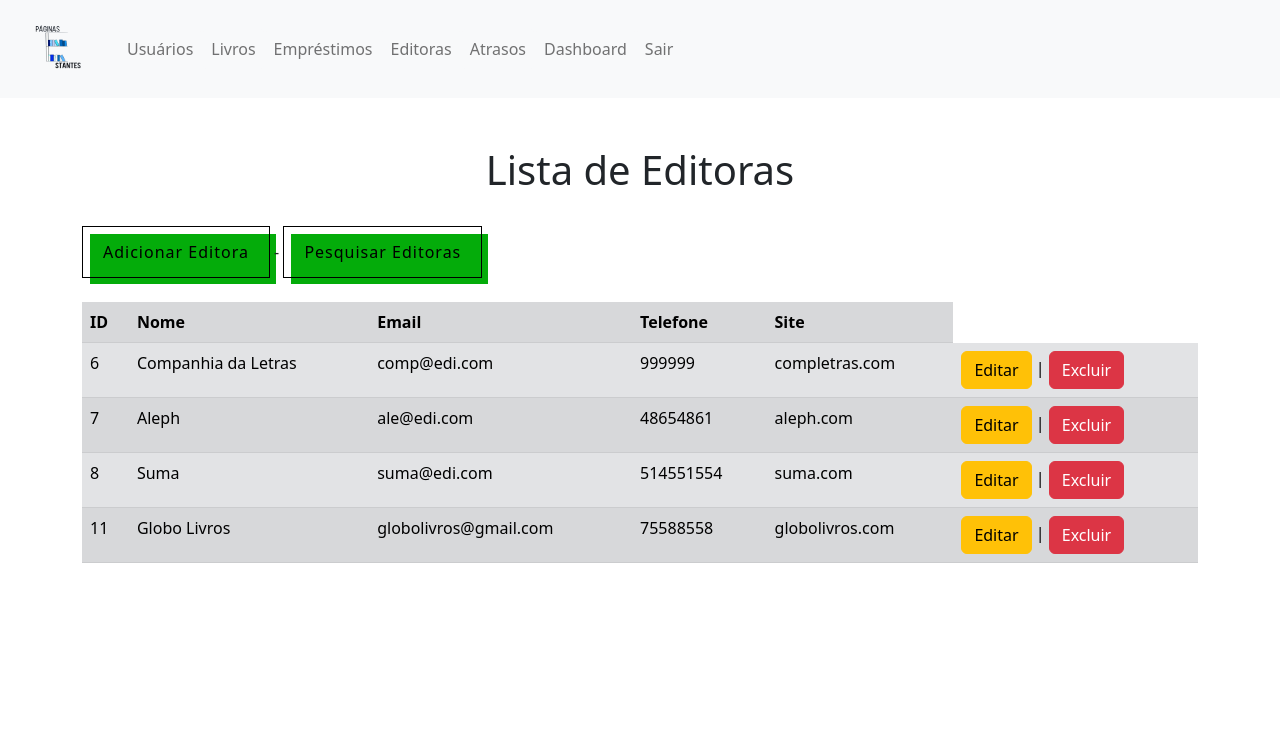
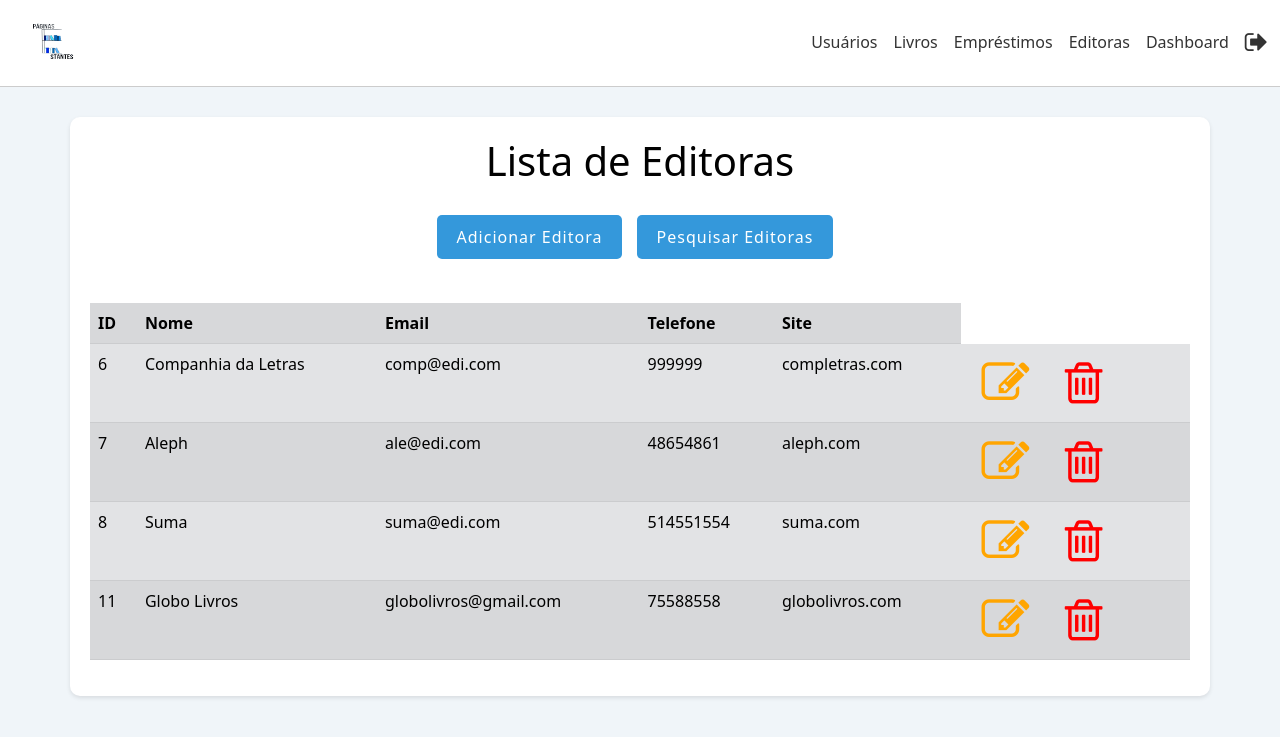
Before and after one commit to PedroLucas3542/LocadoraLivros, a PHP site: page /editoras.php in a window 1280 px wide. Shown: the top 737 px of the page. Run offline with PHP 8.4, Linux system fonts and the light colour scheme; the visitor is signed in with stand-in values (Sample User, id 1); data comes from the database, SQL or seed files in the repository.

Commit message:
keep going

```diff
--- a/ProjetoWDA/editoras.php
+++ b/ProjetoWDA/editoras.php
@@ -16,34 +16,167 @@ if (!isset($_SESSION['loggedin']) || $_SESSION['loggedin'] !== true) {
 	<link rel="stylesheet" href="css/bootstrap.min.css">
 	<link rel="stylesheet" href="style.css">
 	<script src="js/bootstrap.bundle.min.js"></script>
+	<style>
+        html{
+            background-color: #f0f5f9;
+        }
+
+        .navbar {
+            background-color: #fff;
+            border-bottom: 1px solid #ccc;
+        }
+
+        .navbar-brand {
+            margin-right: 10px;
+            font-weight: bold;
+        }
+
+        .navbar-toggler {
+            border: none;
+        }
+
+        .navbar-nav .nav-link {
+            color: #333;
+        }
+
+        .navbar-nav .nav-link:hover {
+            color: #888;
+        }
+
+        .navbar-nav .nav-item:last-child .nav-link {
+            padding-right: 0;
+        }
+
+        .nav-link i {
+            font-size: 25px;
+        }
+
+        .fundo {
+            background-color: #f0f5f9;
+            padding-top: 30px;
+            padding-bottom: 30px;
+        }
+
+        .container {
+            background-color: #fff;
+            padding: 20px;
+            border-radius: 10px;
+            box-shadow: 0 2px 4px rgba(0, 0, 0, 0.1);
+        }
+
+        h1 {
+            color: #010101;
+            margin-bottom: 30px;
+        }
+
+        .button-background-move {
+            background-color: #3498db;
+            color: #fff;
+            border: none;
+            padding: 10px 20px;
+            border-radius: 5px;
+            transition: background-color 0.3s;
+            margin-right: 10px;
+        }
+
+        .button-background-move:hover {
+            background-color: #2980b9;
+        }
+
+        .table {
+            margin-top: 20px;
+        }
+
+        th {
+            background-color: #3498db;
+            color: #fff;
+        }
+
+        td a {
+            color: #fff;
+            margin-right: 5px;
+        }
+
+        td a.btn-warning {
+            background-color: #f39c12;
+        }
+
+        td a.btn-danger {
+            background-color: #e74c3c;
+        }
+
+        @media (max-width: 768px) {
+            .navbar-brand img {
+                width: 80px;
+                height: 60px;
+            }
+
+            .button-background-move {
+                font-size: 14px;
+            }
+
+			.container {
+				width: 110px;
+                height: 90px;
+			}
+        }
+
+        @media (max-width: 576px) {
+            .navbar-brand img {
+                width: 60px;
+                height: 40px;
+            }
+
+            .button-background-move {
+                font-size: 12px;
+                padding: 8px 16px;
+            }
+        }
+    </style>
+<link rel="stylesheet" href="https://cdnjs.cloudflare.com/ajax/libs/font-awesome/4.7.0/css/font-awesome.min.css">
 </head>
 <body>
-<nav class="navbar navbar-expand-lg bg-light">
+<nav class="navbar navbar-expand-lg navbar-light">
     <div class="container-fluid">
         <a class="navbar-brand" href="#">
-      		<img src="logo.png" alt="Bootstrap" width="90" height="72">
+            <img src="logo.png" width="80" height="60">
         </a>
-          <button class="navbar-toggler" type="button" data-bs-toggle="collapse" data-bs-target="#navbarNavAltMarkup" aria-controls="navbarNavAltMarkup" aria-expanded="false" aria-label="Toggle navigation">
+        <button class="navbar-toggler" type="button" data-bs-toggle="collapse" data-bs-target="#navbarNav"
+                aria-controls="navbarNav" aria-expanded="false" aria-label="Toggle navigation">
             <span class="navbar-toggler-icon"></span>
         </button>
-          <div class="collapse navbar-collapse" id="navbarNavAltMarkup">
-            <div class="navbar-nav">
-              <a class="nav-link btn btn-light" href="usuarios.php">Usuários</a>
-			  <a class="nav-link btn btn-light" href="livros.php">Livros</a>
-			  <a class="nav-link btn btn-light" href="emprestimos.php">Empréstimos</a>
-			  <a class="nav-link btn btn-light" href="editoras.php">Editoras</a>
-			  <a class="nav-link btn btn-light" href="atrasos.php">Atrasos</a>
-			  <a class="nav-link btn btn-light" href="dashboard.php" class="dashboard-button">Dashboard</a>
-			  <a class="nav-link btn btn-light" href="logout.php">Sair</a>
-            </div>
+        <div class="collapse navbar-collapse justify-content-end" id="navbarNav">
+            <ul class="navbar-nav">
+                <li class="nav-item">
+                    <a class="nav-link" href="usuarios.php">Usuários</a>
+                </li>
+                <li class="nav-item">
+                    <a class="nav-link" href="livros.php">Livros</a>
+                </li>
+                <li class="nav-item">
+                    <a class="nav-link" href="emprestimos.php">Empréstimos</a>
+                </li>
+                <li class="nav-item">
+                    <a class="nav-link" href="editoras.php">Editoras</a>
+                </li>
+                <li class="nav-item">
+                    <a class="nav-link" href="dashboard.php">Dashboard</a>
+                </li>
+                <li class="nav-item">
+                    <a class="nav-link" href="logout.php">
+                        <i class="fa fa-sign-out"></i>
+                    </a>
+                </li>
+            </ul>
         </div>
     </div>
 </nav>
-	  <br><br>
+
+	  <div class="fundo">
 	  <div class="container">
       <center><h1>Lista de Editoras</h1></center>
-	  <br>
-	  <a href="adicionareditora.php"><button type="button" class="button-background-move">Adicionar Editora</button></a> - <a href="pesquisaeditoras.php"><button type="button" class="button-background-move">Pesquisar Editoras</button></a><br><br>
+
+	  <center><a href="adicionareditora.php"><button type="button" class="button-background-move">Adicionar Editora</button></a> <a href="pesquisaeditoras.php"><button type="button" class="button-background-move">Pesquisar Editoras</button></a></center><br>
 	<table class="table table-secondary table-striped">
 		<tr>
 			<th>ID</th>
@@ -67,7 +200,7 @@ if (!isset($_SESSION['loggedin']) || $_SESSION['loggedin'] !== true) {
 					echo "<td>".$row["email"]."</td>";
 					echo "<td>".$row["telefone"]."</td>";
 					echo "<td>".$row["site"]."</td>";
-					echo "<td><a href='editaeditora.php?id=".$row["id"]."' class='btn btn-warning'>Editar</a> | <a href='excluireditora.php?id=".$row["id"]."' class='btn btn-danger'>Excluir</a></td>";
+					echo "<td><a href='editaeditora.php?id=".$row["id"]."' class='btn'><i class='fa fa-edit' style='font-size:48px;color:orange'></i></a> <a href='excluireditora.php?id=".$row["id"]."' class='btn'><i class='fa fa-trash-o' style='font-size:48px;color:red'></i></a></td>";
 					echo "</tr>";
 				}
 			} else {
@@ -78,5 +211,6 @@ if (!isset($_SESSION['loggedin']) || $_SESSION['loggedin'] !== true) {
 		?>
 	</table>
 	</div>
+	</div>
 </body>
 </html>
--- a/ProjetoWDA/login.php
+++ b/ProjetoWDA/login.php
@@ -40,7 +40,7 @@
     .login-container input[type="submit"] {
         width: 100%;
         padding: 10px;
-        background-color: #4CAF50;
+        background-color: #3498db;
         color: #fff;
         border: none;
         border-radius: 3px;
@@ -48,7 +48,7 @@
     }
 
     .login-container input[type="submit"]:hover {
-        background-color: #45a049;
+        background-color: #2980b9;
     }
 
     .error-message {
```
Lines whose indentation alone changed are shown as unchanged.
